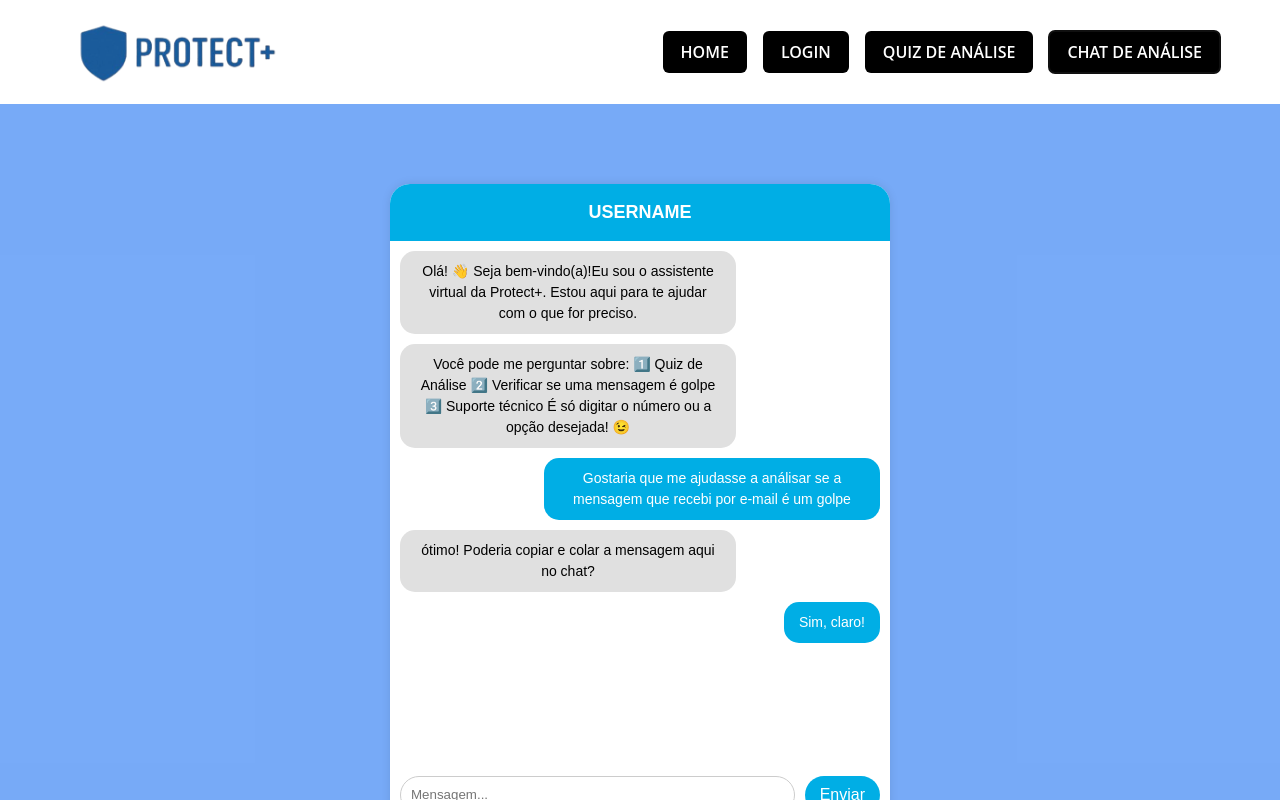
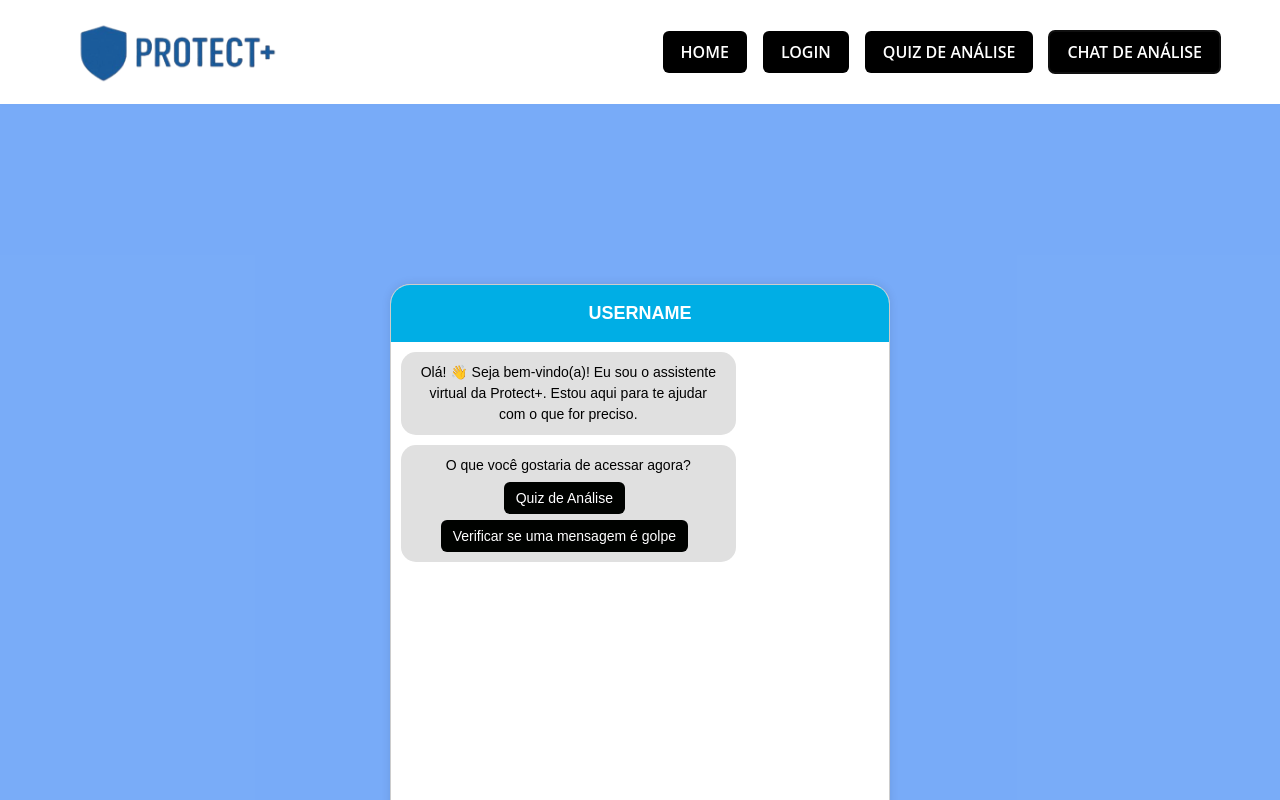
Before and after one commit to thainalimaa/usjt-protectplus, a React (Vite) app: page / in a window 1280 px wide. Both pictures are taken after a click on the button "CHAT DE ANÁLISE". Shown: the top 800 px of the page. Built offline with nearby package versions, Linux system fonts and the light colour scheme.

Commit message:
feat(front): fix pages

```diff
--- a/src/components/ChatAnalyse.css
+++ b/src/components/ChatAnalyse.css
@@ -1,25 +1,20 @@
-body {
-  margin: 0;
-  font-family: Arial, sans-serif;
-  background-color: #71a7f8f1;
-}
-
 .ChatAnalyse {
   display: flex;
   justify-content: center;
   align-items: center;
-  height: 100vh;
-  width: 1520px;
+  height: 120vh;
   background-color: #71a7f8f1;
 }
 
 .chat-container {
   width: 500px;
-  height: 640px;
+  height: 100%;
+  max-height: 600px;
   background-color: #fff;
   border-radius: 20px;
   box-shadow: 0 0 10px rgba(0, 0, 0, 0.1);
   display: flex;
+  border: 1px solid #ccc;
   flex-direction: column;
   overflow: hidden;
 }
@@ -85,3 +80,18 @@ body {
   color: white;
   cursor: pointer;
 }
+
+.option-button {
+  margin: 6px 8px 0 0;
+  padding: 8px 12px;
+  background-color: #000200;
+  color: white;
+  border: none;
+  border-radius: 6px;
+  cursor: pointer;
+  transition: background-color 0.2s;
+}
+
+.option-button:hover {
+  background-color: #388e3c;
+}
--- a/src/components/ChatAnalyse.jsx
+++ b/src/components/ChatAnalyse.jsx
@@ -1,27 +1,102 @@
 import React, { useState } from "react";
+import { analisarMensagem } from "../server/geminiClient";
 import "./ChatAnalyse.css";
 
-function ChatAnalyse() {
+function ChatAnalyse({ setCurrentPage }) {
   const [messages, setMessages] = useState([
-    { text: "Olá! 👋 Seja bem-vindo(a)!Eu sou o assistente virtual da Protect+. Estou aqui para te ajudar com o que for preciso.", sender: "other" },
-    { text:
-    "Você pode me perguntar sobre:\n\n" +
-    "1️⃣ Quiz de Análise\n" +
-    "2️⃣ Verificar se uma mensagem é golpe\n" +
-    "3️⃣ Suporte técnico\n\n" +
-    "É só digitar o número ou a opção desejada! 😉", sender: "other" },
-    { text: "Gostaria que me ajudasse a análisar se a mensagem que recebi por e-mail é um golpe", sender: "me" },
-    { text: "ótimo! Poderia copiar e colar a mensagem aqui no chat?", sender: "other" },
-    { text: "Sim, claro!", sender: "me"},
-
+    {
+      text:
+        "Olá! 👋 Seja bem-vindo(a)! Eu sou o assistente virtual da Protect+. Estou aqui para te ajudar com o que for preciso.",
+      sender: "other",
+    },
+    {
+      text: "O que você gostaria de acessar agora?",
+      sender: "other",
+      options: ["Quiz de Análise", "Verificar se uma mensagem é golpe"],
+    },
   ]);
 
   const [input, setInput] = useState("");
 
-  const sendMessage = () => {
+  const sendMessage = async () => {
     if (input.trim() === "") return;
-    setMessages([...messages, { text: input, sender: "me" }]);
+
+    const userMessage = { text: input, sender: "me" };
+    setMessages((prev) => [...prev, userMessage]);
+
+    const lastBotMessage = messages[messages.length - 1];
+
+    if (
+      lastBotMessage &&
+      lastBotMessage.text.includes("copiar e colar a mensagem")
+    ) {
+      try {
+        const respostaGemini = await analisarMensagem(input);
+
+        setMessages((prev) => [
+          ...prev,
+          { text: respostaGemini, sender: "other" },
+          {
+            text: "Deseja fazer o Quiz, encerrar o chat ou perguntar de novo?",
+            sender: "other",
+            options: ["Fazer Quiz", "Encerrar Chat", "Perguntar de novo"],
+          },
+        ]);
+      } catch (err) {
+        setMessages((prev) => [
+          ...prev,
+          {
+            text:
+              "❌ Desculpe, houve um erro ao analisar a mensagem. Tente novamente em instantes.",
+            sender: "other",
+          },
+        ]);
+      }
+    }
+
     setInput("");
+  };
+
+  const handleOptionClick = (option) => {
+    setMessages((prev) => [...prev, { text: option, sender: "me" }]);
+
+    if (option === "Quiz de Análise" || option === "Fazer Quiz") {
+      setCurrentPage("analyze");
+    } else if (option === "Verificar se uma mensagem é golpe") {
+      setMessages((prev) => [
+        ...prev,
+        {
+          text: "Ótimo! Poderia copiar e colar a mensagem aqui no chat?",
+          sender: "other",
+        },
+      ]);
+    } else if (option === "Encerrar Chat") {
+      setMessages((prev) => [
+        ...prev,
+        {
+          text:
+            "Obrigada pela visita! Se precisar de mais alguma coisa, estou à disposição. 👋",
+          sender: "other",
+        },
+      ]);
+    } else if (option === "Perguntar de novo") {
+      setMessages([
+        {
+          text:
+            "Olá! 👋 Seja bem-vindo(a)! Eu sou o assistente virtual da Protect+. Estou aqui para te ajudar com o que for preciso.",
+          sender: "other",
+        },
+        {
+          text: "O que você gostaria de acessar agora?",
+          sender: "other",
+          options: ["Quiz de Análise", "Verificar se uma mensagem é golpe"],
+        },
+        {
+          text: "Ótimo! Poderia copiar e colar a mensagem aqui no chat?",
+          sender: "other",
+        },
+      ]);
+    }
   };
 
   return (
@@ -30,11 +105,21 @@ function ChatAnalyse() {
         <div className="chat-header">USERNAME</div>
         <div className="chat-messages">
           {messages.map((msg, index) => (
-            <div
-              key={index}
-              className={`message ${msg.sender === "me" ? "me" : "other"}`}
-            >
-              {msg.text}
+            <div key={index} className={`message ${msg.sender}`}>
+              <div>{msg.text}</div>
+              {msg.options && (
+                <div className="options">
+                  {msg.options.map((option, i) => (
+                    <button
+                      key={i}
+                      className="option-button"
+                      onClick={() => handleOptionClick(option)}
+                    >
+                      {option}
+                    </button>
+                  ))}
+                </div>
+              )}
             </div>
           ))}
         </div>
--- a/src/pages/Chat.jsx
+++ b/src/pages/Chat.jsx
@@ -1,14 +1,8 @@
+import React from "react";
 import ChatAnalyse from "../components/ChatAnalyse";
-import React from 'react';
 
-
-function Chat() {
-  return (
-    <div style={{ height: "100vh", display: "flex", justifyContent: "center", alignItems: "center", background: "#f1f1f1" }}>
-      <ChatAnalyse />
-    </div>
-
-  );
-}
+const Chat = ({ setCurrentPage }) => {
+  return <ChatAnalyse setCurrentPage={setCurrentPage} />;
+};
 
 export default Chat;
--- a/src/server/geminiClient.js
+++ b/src/server/geminiClient.js
@@ -1,4 +1,4 @@
-const API_KEY = process.env.REACT_APP_GEMINI_API_KEY;
+const API_KEY = "";
 const API_URL = `https://generativelanguage.googleapis.com/v1beta/models/gemini-2.0-flash:generateContent?key=${API_KEY}`;
 
 export async function analisarMensagem(mensagem) {
```
Also changed, not shown: 1 other file (tests, documents, lock files or other folders).
